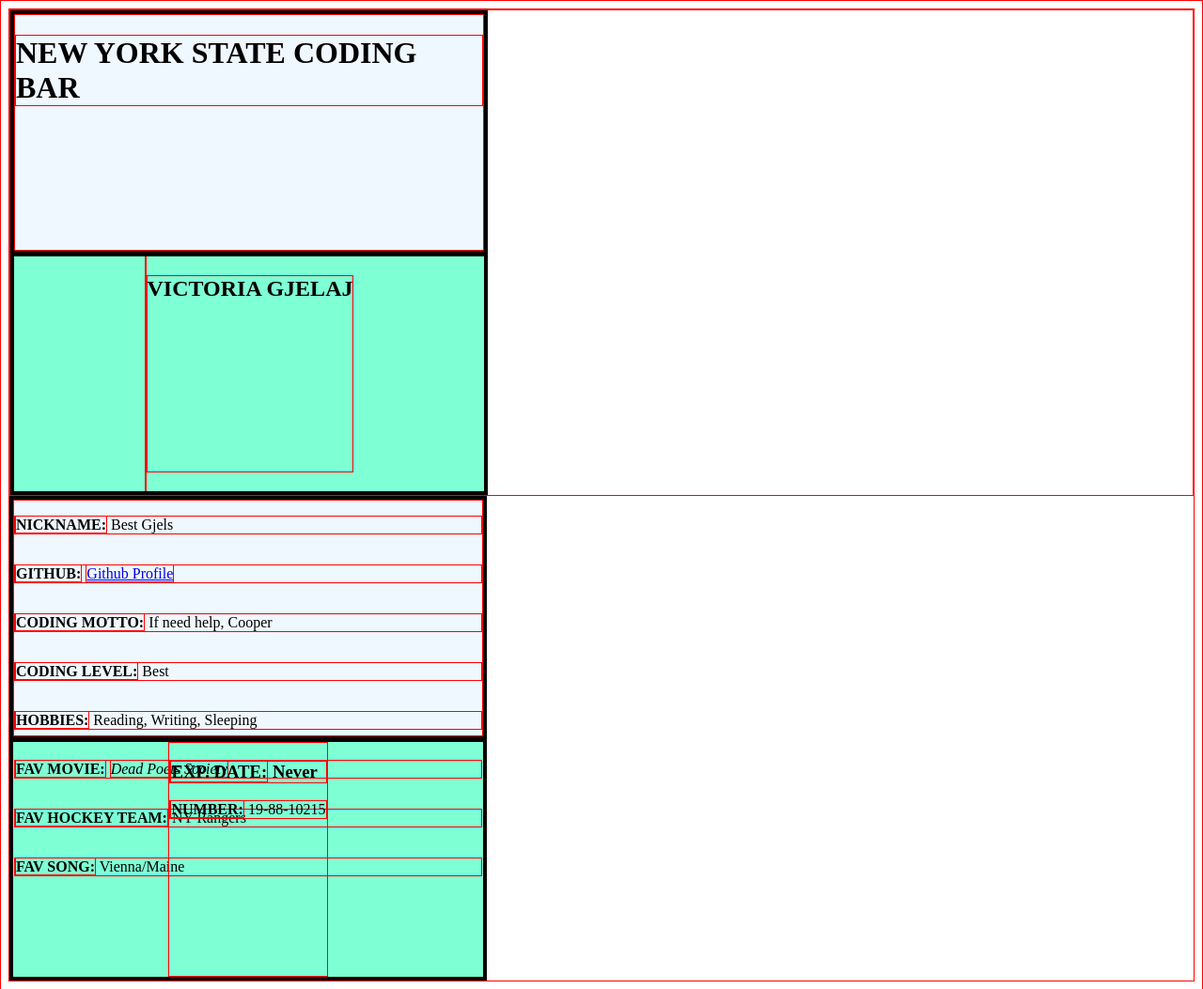
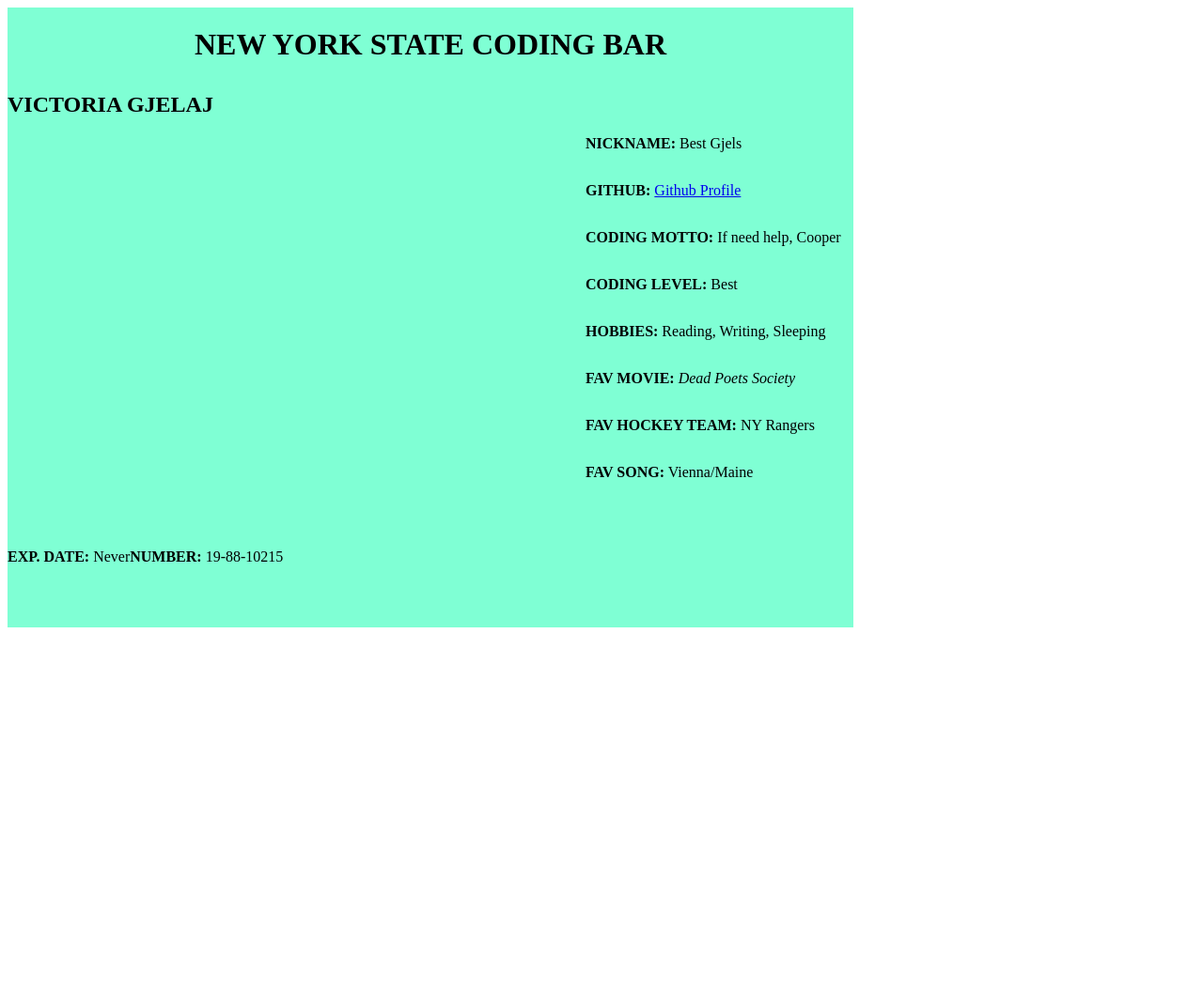
Before and after one commit to victoriag2797/coder-id-card, a plain HTML site: page index.html in a window 1280 px wide. Shown: the whole page at 94% size. After the commit the page ends 800 px from the top, so only its background shows below. Drawn offline with Linux system fonts and the light colour scheme.

Commit message:
four commit

```diff
--- a/index.html
+++ b/index.html
@@ -8,13 +8,13 @@
 </head>
 <body>
     <div class="Parent-container">
-        <div class="card">
+        <div class="card1">
             <div class="Box1"><h1>NEW YORK STATE CODING BAR</h1></div>
         </div>
-        <div class="card">
+        <div class="card2">
             <div class="Box2"></div><h2>VICTORIA GJELAJ</h2></div>
         </div>
-        <div class="card">
+        <div class="card3">
             <div class="Box3">
                 <p><b>NICKNAME:</b> Best Gjels</p>
                 <p><b>GITHUB:</b> <a href="https://github.com/victoriag2797">Github Profile</a></p>
@@ -26,9 +26,9 @@
                 <p><b>FAV SONG:</b> Vienna/Maine</p>
             </div>
         </div>
-        <div class="card">
+        <div class="card4">
             <div class="Box4">
-                <h3><b>EXP. DATE:</b> Never</h3>
+                <p><b>EXP. DATE:</b> Never</p>
                 <p><b>NUMBER:</b> 19-88-10215</p>
             </div>
         </div>
--- a/style.css
+++ b/style.css
@@ -1,25 +1,54 @@
-*{
-    border: 1px solid red;
-}
-
 
 .Box1 {
-height: 250px;
-width: 500 px;
+height: 0px;
+width: 0 px;
 background-color: aliceblue;
 }
 .Box3 {
 display: flex;
 height: 250px;
-width:500px;
+width:285px;
 flex-direction: column;
-background-color: aliceblue;
 }
-.card {
+.Box2 {
 display: flex;
-height: 250px;
-width: 500px;
+height: 0px;
+width: 0px;
+}
+.Box4 {
+display: flex;
+height: 100px;
+width: 900px
+}
+.card1 {
+display: flex;
+height: 70px;
+width: 900px;
 background-color: aquamarine;
-border: 4px solid black;
 justify-content: center;
 }
+.card2 {
+    display: flex;
+    height: 50px;
+    width: 900px;
+    background-color: aquamarine;
+    justify-content: flex-start;
+    }
+.card3 {
+    display: flex;
+    height: 440px;
+    width: 900px;
+    background-color: aquamarine;
+    justify-content: flex-end;
+    }
+.card4  {
+    display: flex;
+    height: px;
+    width: 900px;
+    background-color: aquamarine;
+    justify-content: flex-end;
+    }
+
+.parent-container {
+    border: solid 8px black;
+}
```
